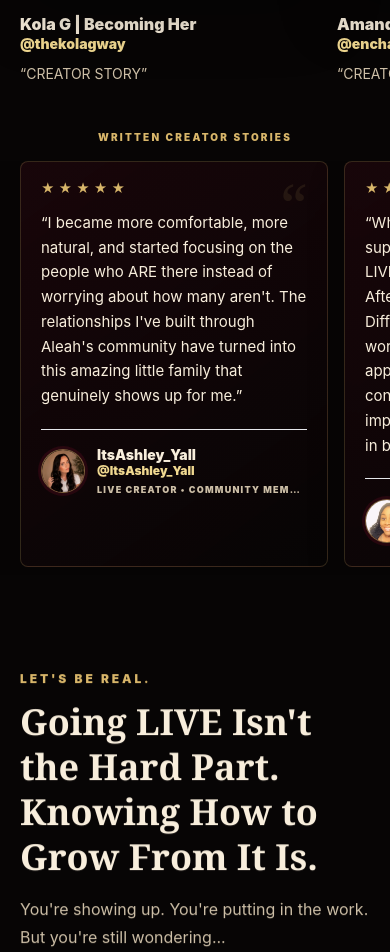
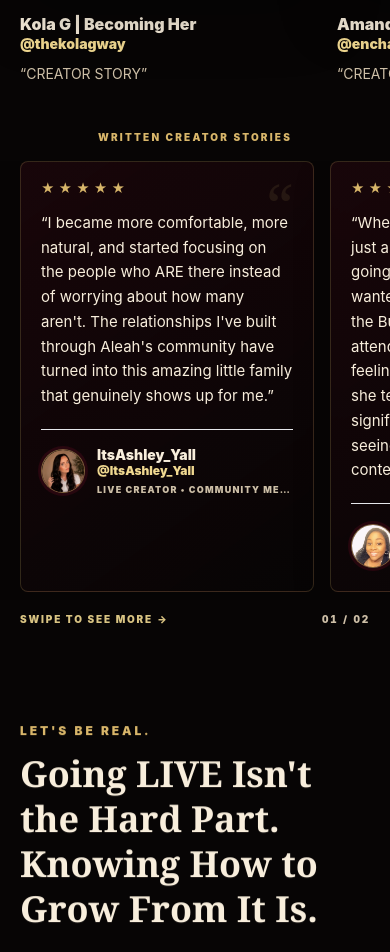
Before and after one commit to roseagencylive/rose-agency-website, a Next.js app: page / in a window 390 px wide. Shown: the part 1782-2734 px from the top of the page. Built offline with nearby package versions, Linux system fonts and the light colour scheme.

Commit message:
Add mobile written testimonial rail cue

```diff
--- a/components/testimonials-section.tsx
+++ b/components/testimonials-section.tsx
@@ -38,8 +38,27 @@ const videoTestimonials: VideoTestimonial[] = [
 
 export function TestimonialsSection() {
   const [activeVideo, setActiveVideo] = useState<VideoTestimonial | null>(null);
+  const [writtenRailIndex, setWrittenRailIndex] = useState(0);
+  const [hasInteractedWithWrittenRail, setHasInteractedWithWrittenRail] = useState(false);
   const modalVideoRef = useRef<HTMLVideoElement>(null);
+  const writtenRailRef = useRef<HTMLDivElement>(null);
   const writtenTestimonials = creatorTestimonials.filter((testimonial) => !testimonial.isPlaceholderForDevelopment);
+
+  function updateWrittenRailIndex() {
+    const rail = writtenRailRef.current;
+    const firstCard = rail?.children[0] as HTMLElement | undefined;
+    if (!rail || !firstCard) return;
+
+    const gap = Number.parseFloat(window.getComputedStyle(rail).columnGap || '0');
+    const cardWidth = firstCard.getBoundingClientRect().width + gap;
+    if (!cardWidth) return;
+
+    setWrittenRailIndex(Math.min(writtenTestimonials.length - 1, Math.max(0, Math.round(rail.scrollLeft / cardWidth))));
+  }
+
+  function noteWrittenRailInteraction() {
+    setHasInteractedWithWrittenRail(true);
+  }
 
   useEffect(() => {
     if (!activeVideo) return;
@@ -96,6 +115,11 @@ export function TestimonialsSection() {
           <p className="text-[10px] font-black uppercase tracking-[0.22em] text-roseGold">Written Creator Stories</p>
         </div>
         <div
+          ref={writtenRailRef}
+          onScroll={updateWrittenRailIndex}
+          onPointerDown={noteWrittenRailInteraction}
+          onTouchStart={noteWrittenRailInteraction}
+          onWheel={noteWrittenRailInteraction}
           className={`rose-testimonial-scroll -mx-5 flex snap-x gap-4 overflow-x-auto px-5 pb-2 md:mx-0 md:gap-5 md:overflow-visible md:px-0 ${
             writtenTestimonials.length === 1 ? 'md:grid md:grid-cols-[minmax(350px,380px)]' : 'md:grid md:grid-cols-3'
           }`}
@@ -105,6 +129,22 @@ export function TestimonialsSection() {
             <WrittenTestimonialCard key={testimonial.handle} testimonial={testimonial} index={index} />
           ))}
         </div>
+        {writtenTestimonials.length > 1 ? (
+          <div className="mt-3 flex items-center justify-between gap-4 md:hidden">
+            <p className="text-[10px] font-black uppercase tracking-[0.18em] text-roseGoldSoft/90">
+              Swipe to see more{' '}
+              <span
+                className={`inline-block ${hasInteractedWithWrittenRail ? '' : 'rose-written-swipe-cue'}`}
+                aria-hidden="true"
+              >
+                →
+              </span>
+            </p>
+            <p className="text-[10px] font-black tabular-nums tracking-[0.18em] text-roseMuted">
+              {String(writtenRailIndex + 1).padStart(2, '0')} / {String(writtenTestimonials.length).padStart(2, '0')}
+            </p>
+          </div>
+        ) : null}
       </div>
 
       {activeVideo?.videoSrc ? (
@@ -139,6 +179,28 @@ export function TestimonialsSection() {
           </div>
         </div>
       ) : null}
+      <style jsx>{`
+        @keyframes roseWrittenSwipeCue {
+          0%,
+          68%,
+          100% {
+            transform: translateX(0);
+          }
+          34% {
+            transform: translateX(7px);
+          }
+        }
+
+        .rose-written-swipe-cue {
+          animation: roseWrittenSwipeCue 2.6s ease-in-out infinite;
+        }
+
+        @media (prefers-reduced-motion: reduce) {
+          .rose-written-swipe-cue {
+            animation: none;
+          }
+        }
+      `}</style>
     </section>
   );
 }
@@ -183,7 +245,7 @@ function WrittenTestimonialCard({ testimonial, index }: { testimonial: CreatorTe
   return (
     <article
       ref={cardRef}
-      className={`relative flex min-w-[88%] snap-center flex-col overflow-hidden rounded-lg border border-roseGold/20 bg-[linear-gradient(145deg,rgba(58,8,19,0.34),rgba(7,5,5,0.96))] p-5 shadow-[0_14px_38px_rgba(0,0,0,0.2)] transition-all ease-out md:min-h-[310px] md:min-w-0 ${
+      className={`relative flex min-w-[84%] snap-center flex-col overflow-hidden rounded-lg border border-roseGold/20 bg-[linear-gradient(145deg,rgba(58,8,19,0.34),rgba(7,5,5,0.96))] p-5 shadow-[0_14px_38px_rgba(0,0,0,0.2)] transition-all ease-out md:min-h-[310px] md:min-w-0 ${
         isVisible ? 'translate-y-0 opacity-100' : 'translate-y-8 opacity-0'
       }`}
       style={{ transitionDelay: `${cardDelay}ms`, transitionDuration: '850ms' }}
```
